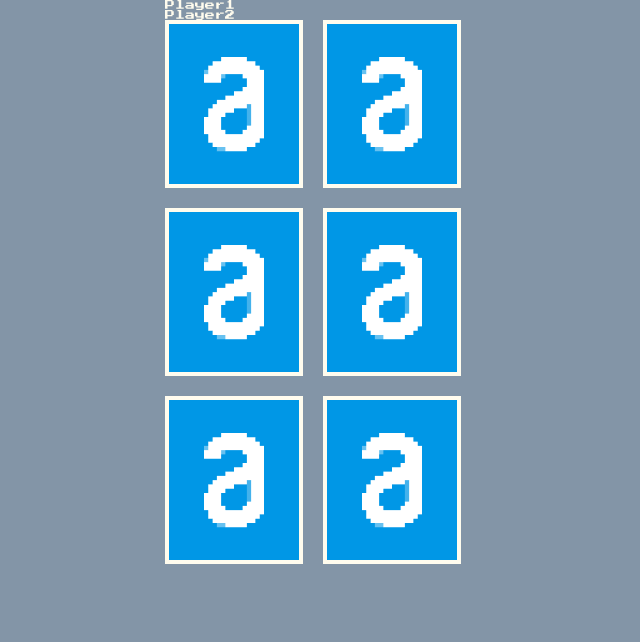
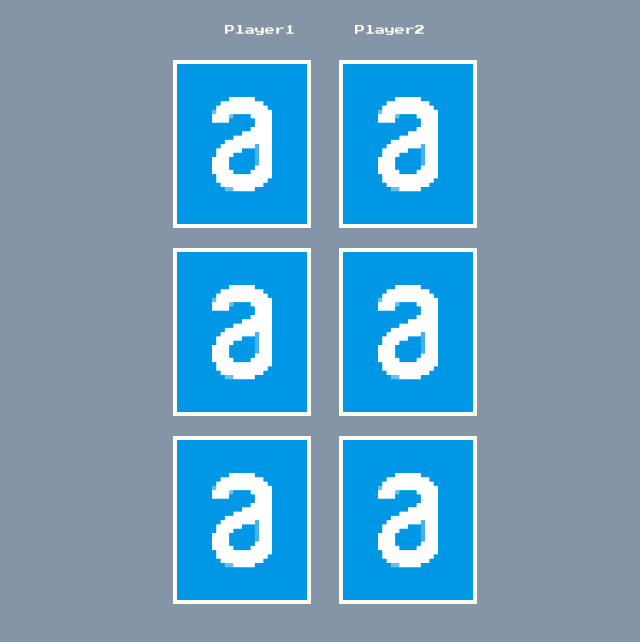
Before and after one commit to oAnthonyG/Matching-Game, a website built with Vite: page index.html in a window 1280 px wide. Shown: the whole page, without its empty margins (315-955 px from the left). Built offline with nearby package versions, Linux system fonts and the light colour scheme.

Commit message:
create the ScoreBoard style

```diff
--- a/src/Objects/BoardGame/style.css
+++ b/src/Objects/BoardGame/style.css
@@ -2,4 +2,5 @@
     display: flex;
     flex-wrap: wrap;
     gap: 20px;
+    justify-content: space-evenly;
 }
--- a/src/Objects/ScoreBoard/index.js
+++ b/src/Objects/ScoreBoard/index.js
@@ -1,4 +1,5 @@
 import PlayerName from "../../components/PlayerName"
+import './style.css'
 
 function ScoreBoard(){
     return /*html*/`
--- /dev/null
+++ b/src/Objects/ScoreBoard/style.css
@@ -0,0 +1,6 @@
+.score-board{
+    display: flex;
+    justify-content: space-evenly;
+    padding-top: 2.5rem;
+    padding-bottom: 2.5rem;
+}
--- a/src/components/PlayerName/style.css
+++ b/src/components/PlayerName/style.css
@@ -1,4 +1,4 @@
 .player-name{
-    color: var(--color-floral-white);git a
+    color: var(--color-floral-white);
     font-size: 1rem;
 }
```
